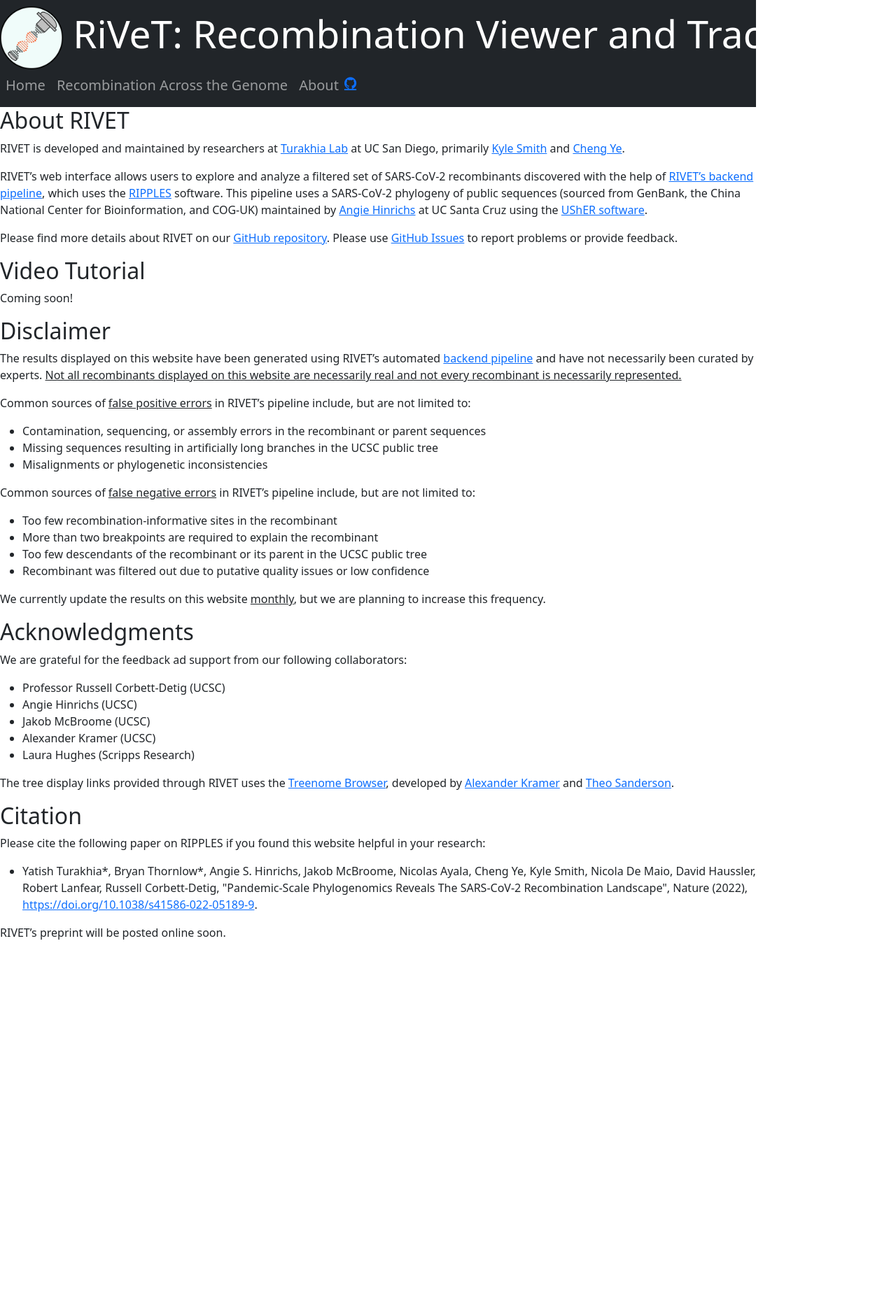
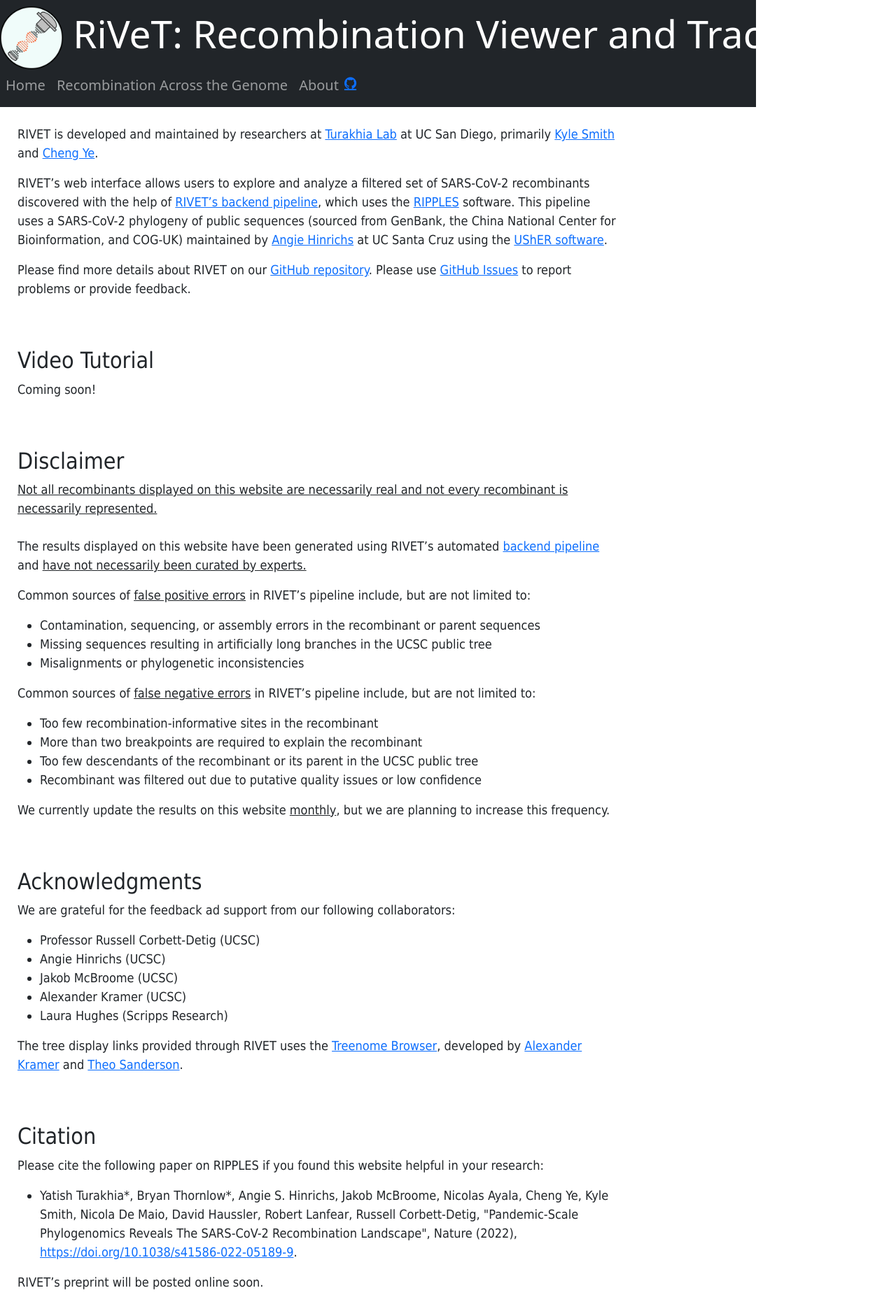
Before and after one commit to TurakhiaLab/rivet, a Flask app: page /start in a window 1280 px wide. Shown: the part 21-1892 px from the top of the page at 70% size. Before the commit the page ends 1364 px from the top, so only its background shows below. Run offline with Flask 2, Linux system fonts and the light colour scheme; parts of the project's set-up code (start-up, migrations or seed data) failed here and were passed over; some libraries are stand-ins or nearby versions.

Commit message:
Stylizing about page.

```diff
--- a/templates/getting_started.html
+++ b/templates/getting_started.html
@@ -53,17 +53,25 @@
         </nav>
 
     </head>
+    <div style="margin: 25px; margin-right: 200px">
         <body>
-    <h2 id="about-rivet">About RIVET</h2>
+            <font size="+1" style="font-family: Tahoma">
+                <!--h2 id="about-rivet">About RIVET</h2-->
                 <p>RIVET is developed and maintained by researchers at <a href="https://turakhia.eng.ucsd.edu/">Turakhia Lab</a> at UC San Diego, primarily <a href="https://github.com/mrkylesmith">Kyle Smith</a> and <a href="https://github.com/yceh">Cheng Ye</a>. </p>
                 <p>RIVET’s web interface allows users to explore and analyze a filtered set of SARS-CoV-2 recombinants discovered with the help of <a href="https://github.com/TurakhiaLab/rivet">RIVET’s backend pipeline</a>, which uses the <a href="https://github.com/yatisht/usher">RIPPLES</a> software. This pipeline uses a SARS-CoV-2 phylogeny of public sequences (sourced from GenBank, the China National Center for Bioinformation, and COG-UK) maintained by <a href="https://github.com/AngieHinrichs">Angie Hinrichs</a> at UC Santa Cruz using the <a href="https://github.com/yatisht/usher">UShER software</a>. </p>
                 <p>Please find more details about RIVET on our <a href="https://github.com/TurakhiaLab/rivet">GitHub repository</a>. Please use <a href="https://github.com/TurakhiaLab/rivet/issues">GitHub Issues</a> to report problems or provide feedback.</p>
 
+                <br><br>
                 <h2 id="video-tutorial">Video Tutorial</h2>
                 <p>Coming soon!</p>
 
+                <br><br>
                 <h2 id="disclaimer">Disclaimer</h2>
-    <p>The results displayed on this website have been generated using RIVET’s automated <a href="https://github.com/TurakhiaLab/rivet#rivet_backend">backend pipeline</a> and have not necessarily been curated by experts. <u>Not all recombinants displayed on this website are necessarily real and not every recombinant is necessarily represented.</u> </p>
+                <p>
+                <u>Not all recombinants displayed on this website are necessarily real and not every recombinant is necessarily represented.</u>
+                <br><br>
+                The results displayed on this website have been generated using RIVET’s automated <a href="https://github.com/TurakhiaLab/rivet#rivet_backend">backend pipeline</a> and <u>have not necessarily been curated by experts.</u>
+                </p>
                 <p>Common sources of <u>false positive errors</u> in RIVET’s pipeline include, but are not limited to:</p>
                 <ul>
                     <li>Contamination, sequencing, or assembly errors in the recombinant or parent sequences</li>
@@ -79,6 +87,7 @@
                 </ul>
                 <p>We currently update the results on this website <u>monthly</u>, but we are planning to increase this frequency. </p>
 
+                <br><br>
                 <h2 id="acknowledgments">Acknowledgments</h2>
                 <p>We are grateful for the feedback ad support from our following collaborators:</p>
                 <ul>
@@ -92,6 +101,7 @@
                 <p>The tree display links provided through RIVET uses the <a href="https://taxonium.org/?backend=https%3A%2F%2Fapi.cov2tree.org&treenomeEnabled=true">Treenome Browser</a>, developed by <a href="https://github.com/amkram">Alexander Kramer</a> and <a href="https://github.com/theosanderson">Theo Sanderson</a>. </p>
 
 
+                <br><br>
                 <h2 id="citation">Citation</h2>
                 <p>Please cite the following paper on RIPPLES if you found this website helpful in your research:</p>
                 <ul>
@@ -108,5 +118,7 @@
                 <link rel="stylesheet" href="https://cdn.datatables.net/1.12.1/css/jquery.dataTables.min.css"/>
                 <link rel="stylesheet" href="static/styles.css"/>
 
+            </font>
+    </div>
 </body>
 </html>
```
Lines whose indentation alone changed are shown as unchanged.
